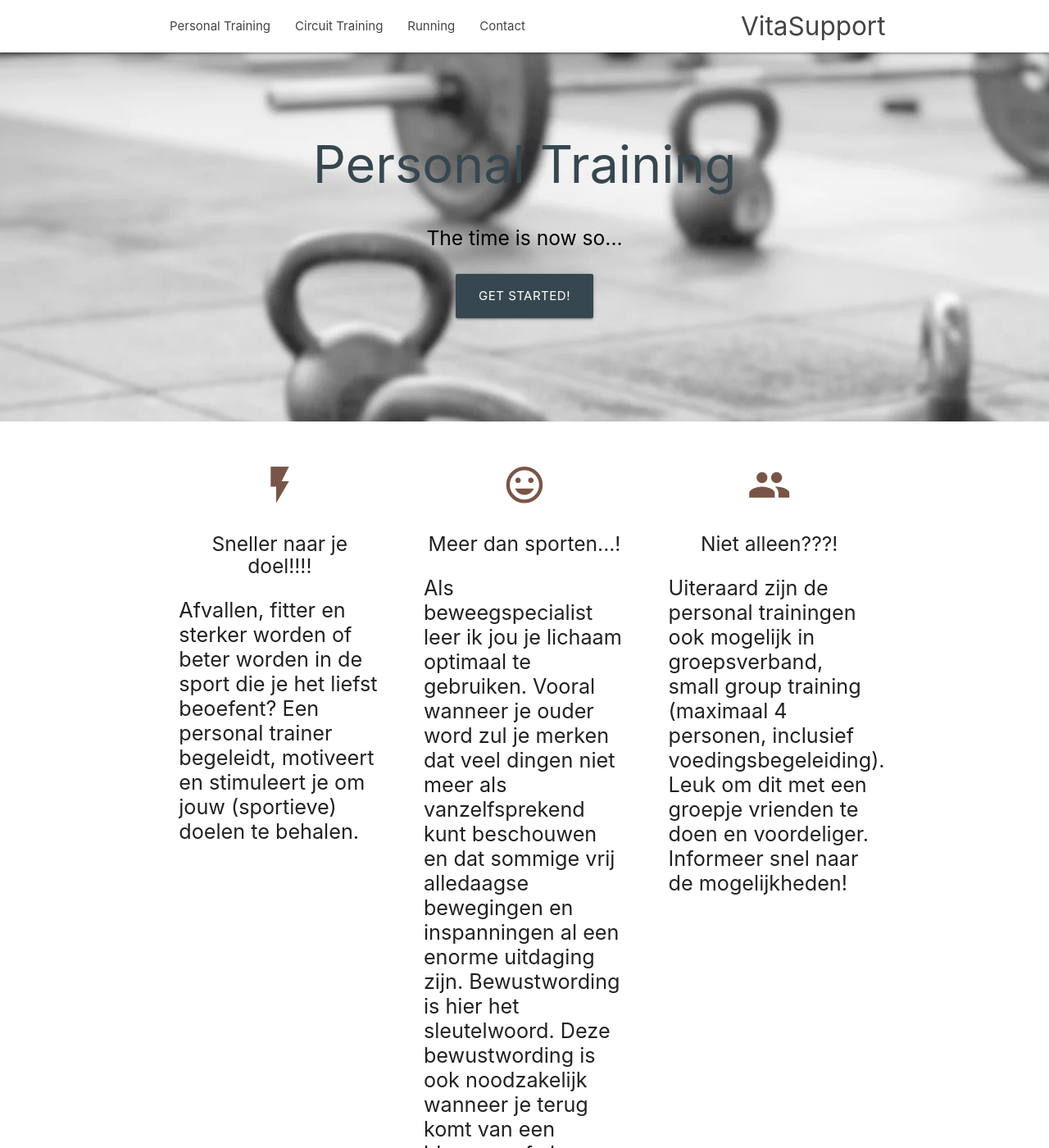
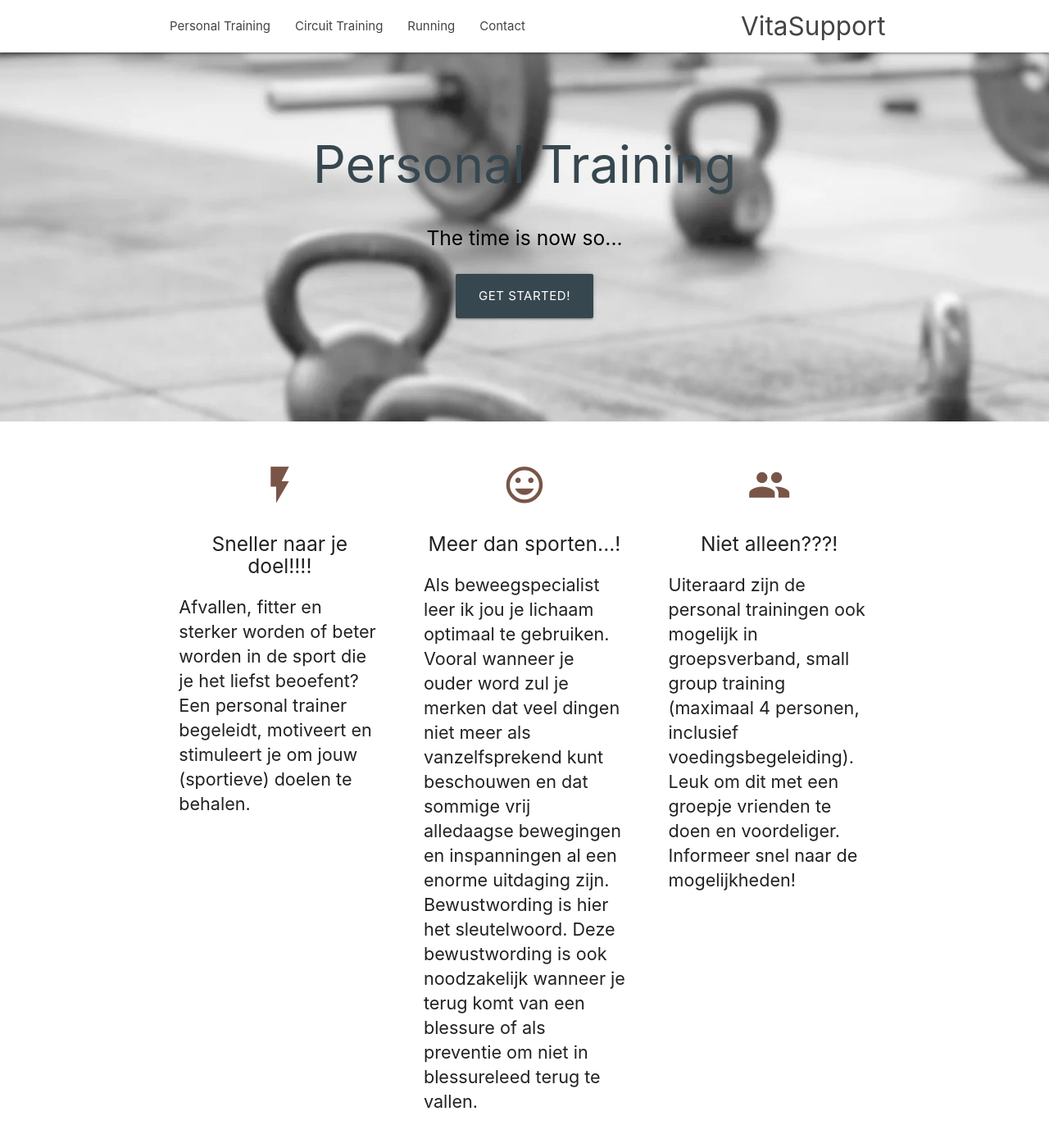
Before and after one commit to vitasupport/vitasupport-jekyll, a Jekyll site: the page built from index.md, in a window 1280 px wide and 1400 px high. Shown: the whole window at 82% size. Built offline with Jekyll 4.4.1, drawn with Linux system fonts in a browser that asks for light colours; nearby versions of some CDN libraries.

Commit message:
Adjusted font-size increase

```diff
--- a/_sass/_typography.scss
+++ b/_sass/_typography.scss
@@ -55,7 +55,7 @@ small { font-size: 75%; }
   $i: 0;
   @while $i <= $intervals {
     @media only screen and (min-width : 360 + ($i * $interval-size)) {
-      font-size: 1.2rem * (1 + (.02 * $i));
+      font-size: 1.2rem * (1 + (.01 * $i));
     }
     $i: $i + 1;
   }
```
